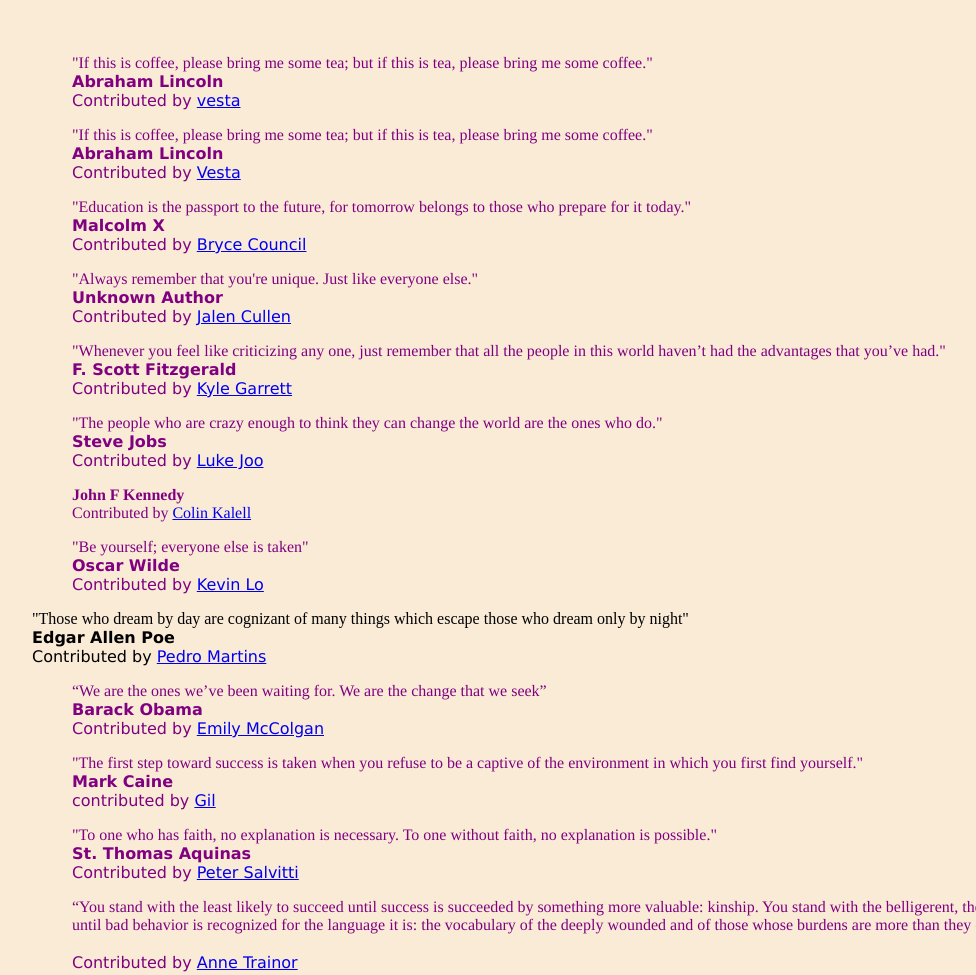
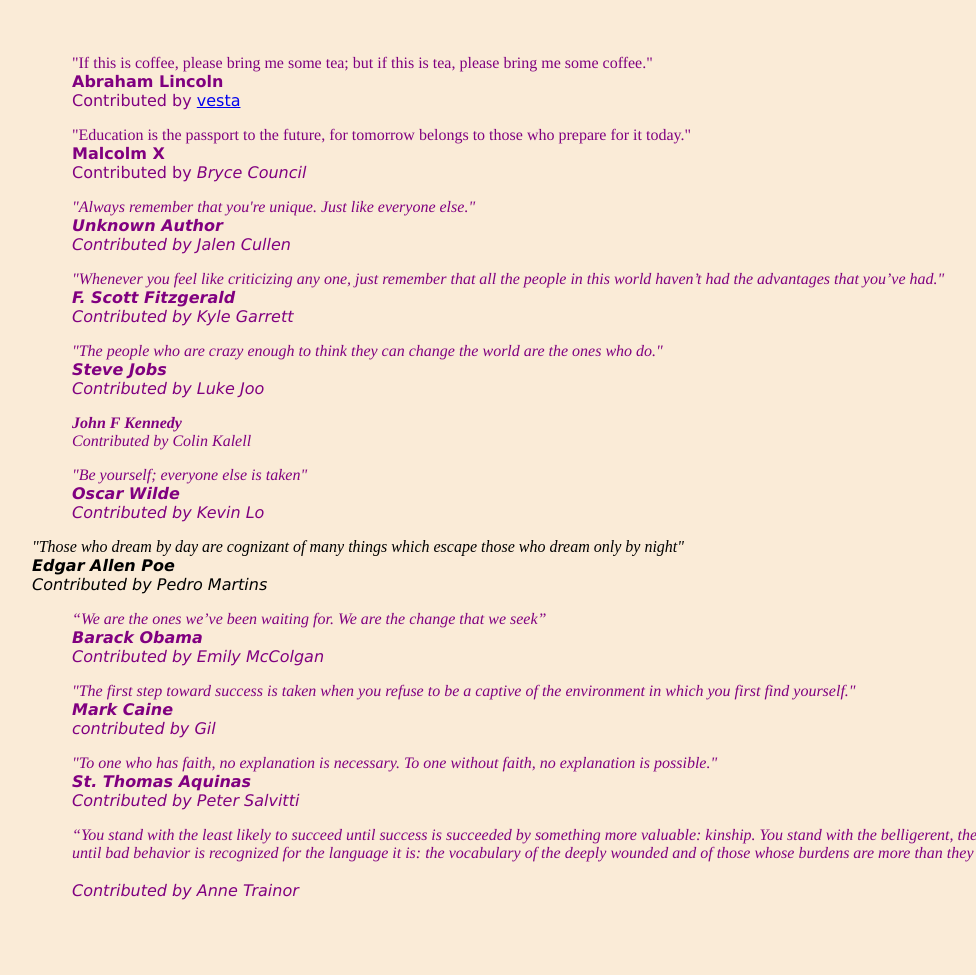
Before and after one commit to VestaZz/veve-wwvw, a plain HTML site: page all_quotes_linked.html in a window 1280 px wide. Shown: the whole page, without its empty margins (6-982 px from the left). After the commit the page ends 954 px from the top, so only its background shows below. Drawn offline with Linux system fonts and the light colour scheme.

Commit message:
Update all_quotes_linked.html

```diff
--- a/all_quotes_linked.html
+++ b/all_quotes_linked.html
@@ -18,74 +18,69 @@
 
 
 
-  <blockquote cite="https://www.goodreads.com/quotes/5311-if-this-is-coffee-please-bring-me-some-tea-but">"If this is coffee, please bring me some tea; but if this is tea, please bring me some coffee."
-
-    <div><strong>Abraham Lincoln</strong> <br>Contributed by <a href="zhang_ps.html"> Vesta</a> </div>
-    </blockquote>
-
 
 
  <blockquote cite="https://www.brainyquote.com/quotes/malcolm_x_386475"> "Education is the passport to the future, for tomorrow belongs to those who prepare for it today."
 
-   <div><strong>Malcolm X</strong> <br>Contributed by <a href="zhang_ps.html"> Bryce Council</a></div>
+   <div><strong>Malcolm X</strong> <br>Contributed by <em> Bryce Council</div>
 </blockquote>
 
 
  <blockquote cite="https://quoteinvestigator.com/2014/11/10/you-unique/">"Always remember that you're unique. Just like everyone else."
 
-   <div><strong>Unknown Author</strong>  <br>Contributed by <a href="zhang_ps.html"> Jalen Cullen</a></div>
+   <div><strong>Unknown Author</strong>  <br>Contributed by <em> Jalen Cullen</div>
 </blockquote>
 
 
  <blockquote cite="https://www.goodreads.com/quotes/11119-whenever-you-feel-like-criticizing-any-one-just-remember-that-all"> "Whenever you feel like criticizing any one, just remember that all the people in this world haven’t had the advantages that you’ve had."
 
-<div><strong>F. Scott Fitzgerald</strong> <br>Contributed by <a href="zhang_ps.html"> Kyle Garrett</a></div>
+<div><strong>F. Scott Fitzgerald</strong> <br>Contributed by <em> Kyle Garrett</div>
 </blockquote>
 
 
  <blockquote cite="https://quotefancy.com/quote/40445/Steve-Jobs-The-people-who-are-crazy-enough-to-think-they-can-change-the-world-are-the"> "The people who are crazy enough to think they can change the world are the ones who do."
 
-   <div><strong>Steve Jobs</strong>  <br>Contributed by <a href="zhang_ps.html">Luke Joo</a></div>
+   <div><strong>Steve Jobs</strong>  <br>Contributed by <em>Luke Joo</div>
 </blockquote>
 
 
 <blockquote cite="https://www.coastalliving.com/travel/beach-view-of-the-day-6/empire-beach-tied-to-the-sea“> "We are tied to the ocean. And when we go back to the sea, whether it is to sail or to watch - we are going back from whence we came."
 
-<div><strong>John F Kennedy </strong> <br>Contributed by <a href="zhang_ps.html"> Colin Kalell</a></div>
+<div><strong>John F Kennedy </strong> <br>Contributed by <em> Colin Kalell</div>
 </blockquote>
 
 
 
  <blockquote cite="https://quoteinvestigator.com/2014/01/20/be-yourself/"> "Be yourself; everyone else is taken"
-               <div><strong>Oscar Wilde</strong> <br>Contributed by <a href="zhang_ps.html"> Kevin Lo</a> </div>
+               <div><strong>Oscar Wilde</strong> <br>Contributed by <em> Kevin Lo </div>
 </blockquote>
 
 
 <blcokquote cite="https://www.goodreads.com/quotes/857-those-who-dream-by-day-are-cognizant-of-many-things"> "Those who dream by day are cognizant of many things which escape those who dream only by night"
-<div><strong>Edgar Allen Poe</strong>  <br>Contributed by <a href="zhang_ps.html"> Pedro Martins</a></div>
+<div><strong>Edgar Allen Poe</strong>  <br>Contributed by <em> Pedro Martins</div>
 </blockquote>
 
 
 
 <blockquote cite="https://www.shmoop.com/quotes/we-are-the-change-that-we-seek.html"> “We are the ones we’ve been waiting for. We are the change that we seek”
-                                                                                    <div><strong>Barack Obama</strong> <br>Contributed by <a href="zhang_ps.html"> Emily McColgan</a></div>
+                                                                                    <div><strong>Barack Obama</strong> <br>Contributed by <em> Emily McColgan</div>
 </blockquote>
 
 
 
 <blockquote cite="https://due.com/blog/the-first-step-toward-success-mark-caine/"> "The first step toward success is taken when you refuse to be a captive of the environment in which you first find yourself."
-<div><strong>Mark Caine </strong>  <br>contributed by <a href="zhang_ps.html"> Gil</a></div>
+<div><strong>Mark Caine </strong>  <br>contributed by <em> Gil</div>
 </blockquote>
 
 
 <blockquote cite="https://www.brainyquote.com/quotes/thomas_aquinas_186900"> "To one who has faith, no explanation is necessary. To one without faith, no explanation is possible."
-<div><strong>St. Thomas Aquinas</strong>  <br>Contributed by <a href="zhang_ps.html">Peter Salvitti</a></div>
+<div><strong>St. Thomas Aquinas</strong>  <br>Contributed by <em>Peter Salvitti</div>
 </blockquote>
 
 
 
  <blockquote cite="https://www.brainyquote.com/quotes/greg_boyle_645699">  “You stand with the least likely to succeed until success is succeeded by something more valuable: kinship. You stand with the belligerent, the surly, and the badly behaved until bad behavior is recognized for the language it is: the vocabulary of the deeply wounded and of those whose burdens are more than they can bear.”
-<div><strongGregory Boyle, Tattoos on the Heart: The Power of Boundless Compassion</strong>  <br>Contributed by <a href="zhang_ps.html"> Anne Trainor</a></div>
+<div><strongGregory Boyle, Tattoos on the Heart: The Power of Boundless Compassion</strong>  <br>Contributed by <em> Anne Trainor</div>
 </blockquote>
 
 
```
